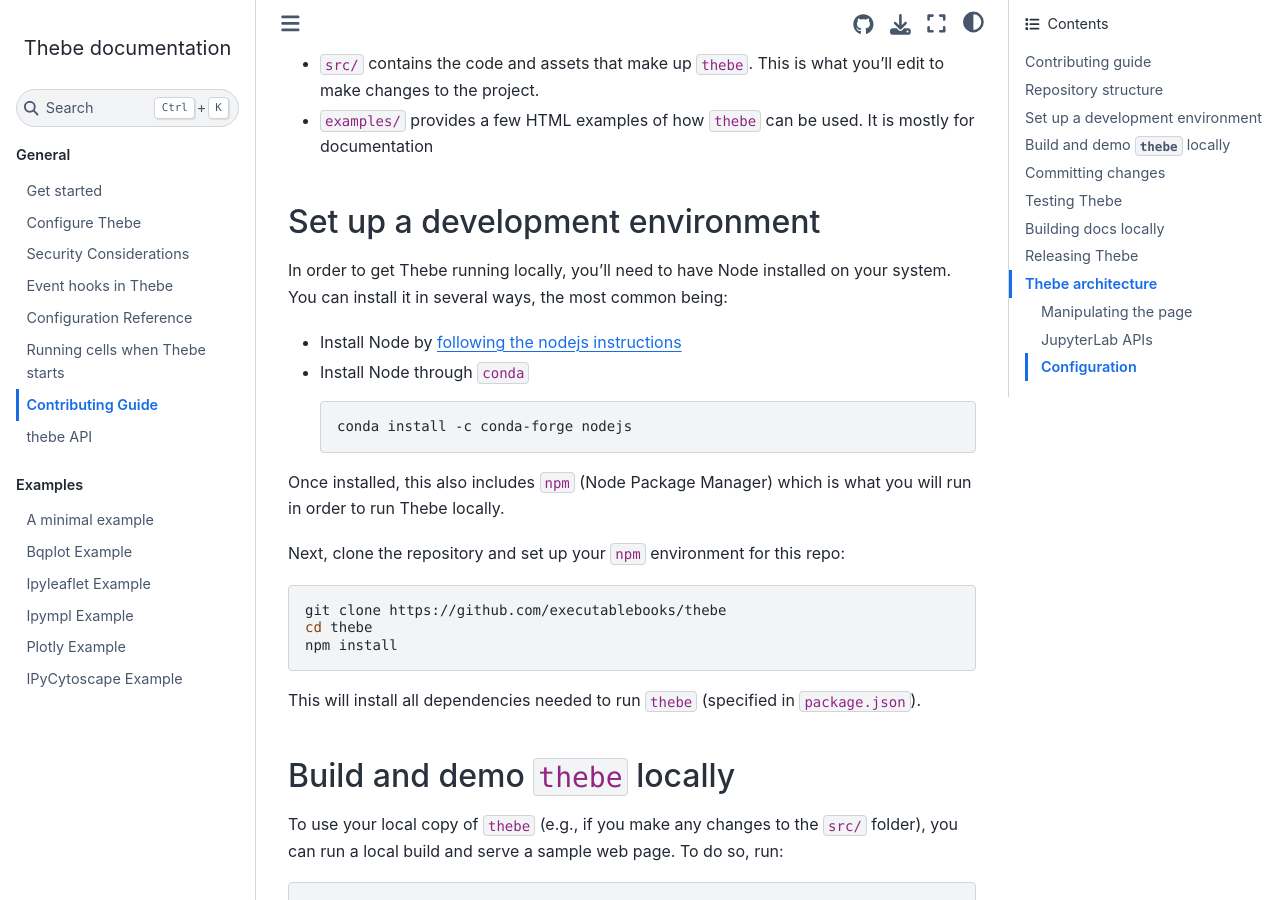
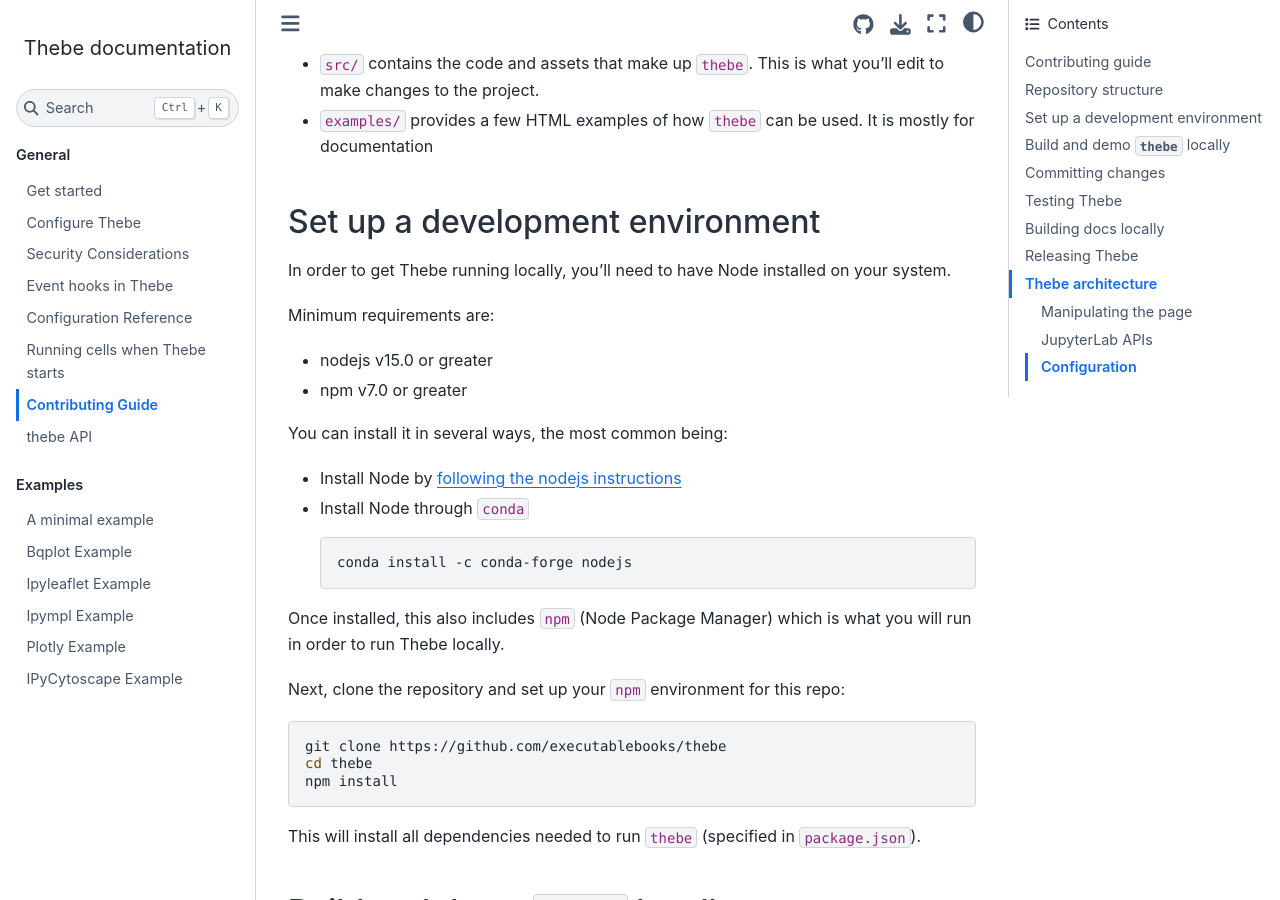
Before and after one commit to jupyter-book/thebe, a Sphinx documentation site: the page built from docs/contribute.md, in a window 1280 px wide and 900 px high, scrolled down 619 px. Built offline with Sphinx 7.4.7 and the Sphinx Book theme 1.1.4, drawn with Linux system fonts in a browser that asks for light colours.

````diff
--- a/docs/contribute.md
+++ b/docs/contribute.md
@@ -18,9 +18,17 @@ See the [ExecutableBooks developer guidelines](https://executablebooks.org/en/la
 - `examples/` provides a few HTML examples of how `thebe` can be used. It is mostly for documentation
 
 (dev-install)=
+
 ## Set up a development environment
 
-In order to get Thebe running locally, you'll need to have Node installed on your system. You can install it in several ways, the most common being:
+In order to get Thebe running locally, you'll need to have Node installed on your system.
+
+Minimum requirements are:
+
+- nodejs v15.0 or greater
+- npm v7.0 or greater
+
+You can install it in several ways, the most common being:
 
 - Install Node by [following the nodejs instructions](https://nodejs.org/en/download/)
 - Install Node through `conda`
@@ -84,8 +92,8 @@ You can test manually, interactively by running `npm run develop` to open and se
 
 There are two types of automated test environment in place in thebe both using the Jest testing library. These are:
 
- 1. a standard javascript testing setup for unit / component level testing of the thebe library. These can be run using `npm run test` or `npm run test:watch` and test code is located in the `test` folder.
- 2. e2e style tests using jest + puppeteer that can be run `npm run test:e2e` or `npm run test:e2e:watch` and test code is located in the `e2e` folder.
+1.  a standard javascript testing setup for unit / component level testing of the thebe library. These can be run using `npm run test` or `npm run test:watch` and test code is located in the `test` folder.
+2.  e2e style tests using jest + puppeteer that can be run `npm run test:e2e` or `npm run test:e2e:watch` and test code is located in the `e2e` folder.
 
 Alternately, you can push your changes to GitHub and let the tests run automatically via GitHub Actions.
 
@@ -95,10 +103,10 @@ TODO: get testing infrastructure to a point where we can reasonably request test
 
 Unit style tests work by loading the thebe library or part of it in javascript; mocking inputs and/or dependencies, executing a function and asserting on outputs of mocks. A good first example to look at is `tests/bootstrap.spec.js`. This test:
 
- - loads thebe js code `import * as thebelab from "../src/thebelab";`
- - manipulates the dom to prep the test (via built in JSDOM)
- - calls the `thebe.bootstrap()` function
- - checks for expected behaviour
+- loads thebe js code `import * as thebelab from "../src/thebelab";`
+- manipulates the dom to prep the test (via built in JSDOM)
+- calls the `thebe.bootstrap()` function
+- checks for expected behaviour
 
 If you are new to Jest check their [getting started](https://jestjs.io/docs/en/getting-started), [mocking](https://jestjs.io/docs/en/mock-functions) and [expect assertion api](https://jestjs.io/docs/en/expect) docs.
 
@@ -109,20 +117,21 @@ e2e style tests are achieved using [Puppeteer](https://github.com/puppeteer/pupp
 Adding new e2e tests involves:
 (see `e2e/readonly.test.js` for an example)
 
- - creating a test html page that load and uses thebe, placing this in the `e2e/fixtures/HTML` folder
- - load the fixture page at the start of your test
- ```
-   beforeAll(async () => {
-    await page.goto(
-      `file:${path.join(__dirname, "/fixtures/HTML/readonly1.html")}`,
-      { waitUntil: ["load", "domcontentloaded", "networkidle0"] }
-    );
-  });
- ```
- - Assert on initial page state
- - Invoke UI actions to trigger behavior
- - assert on final state
+- creating a test html page that load and uses thebe, placing this in the `e2e/fixtures/HTML` folder
+- load the fixture page at the start of your test
 
+```
+  beforeAll(async () => {
+   await page.goto(
+     `file:${path.join(__dirname, "/fixtures/HTML/readonly1.html")}`,
+     { waitUntil: ["load", "domcontentloaded", "networkidle0"] }
+   );
+ });
+```
+
+- Assert on initial page state
+- Invoke UI actions to trigger behavior
+- assert on final state
 
 ## Building docs locally
 
@@ -154,8 +163,7 @@ To release thebe, follow the [EBP guidelines](https://executablebooks.org/en/lat
 Once prepared, bump the version with:
 
 1. Use npm to update the thebe version in the `package.json` file and to create
-   a git tag for the version using `npm version NEW_VERSION`, e.g. `npm version
-   0.5.1`
+   a git tag for the version using `npm version NEW_VERSION`, e.g. `npm version 0.5.1`
 2. Push the tag to github: `git push --follow-tags`
 3. Create a release for the new tag on github at
    https://github.com/executablebooks/thebe/releases/new; this will trigger a
@@ -177,7 +185,7 @@ It does this with [jQuery][],
 finding (by default) elements that look like `<div data-executable="true">...`,
 with a query such as the `$("[data-executable])` (this is the default, but can be customized).
 Once it has found these elements,
-Cell objects are created (more on Cells in the JupyterLab API), which then *replace* the elements that were found.
+Cell objects are created (more on Cells in the JupyterLab API), which then _replace_ the elements that were found.
 
 ### JupyterLab APIs
 
@@ -200,16 +208,15 @@ More information in the README (TODO: move it here?)
 
 ```html
 <script type="text/x-thebe-config">
-{
-  binderOptions: {
-    repo: "minrk/ligo-binder",
-    ref: "master",
+  {
+    binderOptions: {
+      repo: "minrk/ligo-binder",
+      ref: "master",
+    }
   }
-}
 </script>
 ```
 
-
-[jQuery]: https://jquery.com
-[JupyterLab]: https://jupyterlab.readthedocs.io
-[BinderHub]: https://binderhub.readthedocs.org
+[jquery]: https://jquery.com
+[jupyterlab]: https://jupyterlab.readthedocs.io
+[binderhub]: https://binderhub.readthedocs.org
--- a/package.json
+++ b/package.json
@@ -34,8 +34,8 @@
     "url": "https://github.com/executablebooks/thebe/issues"
   },
   "engines": {
-    "node": ">=6",
-    "npm": ">=4"
+    "node": ">=15",
+    "npm": ">=7"
   },
   "homepage": "https://thebe.readthedocs.io/en/latest",
   "devDependencies": {
````
